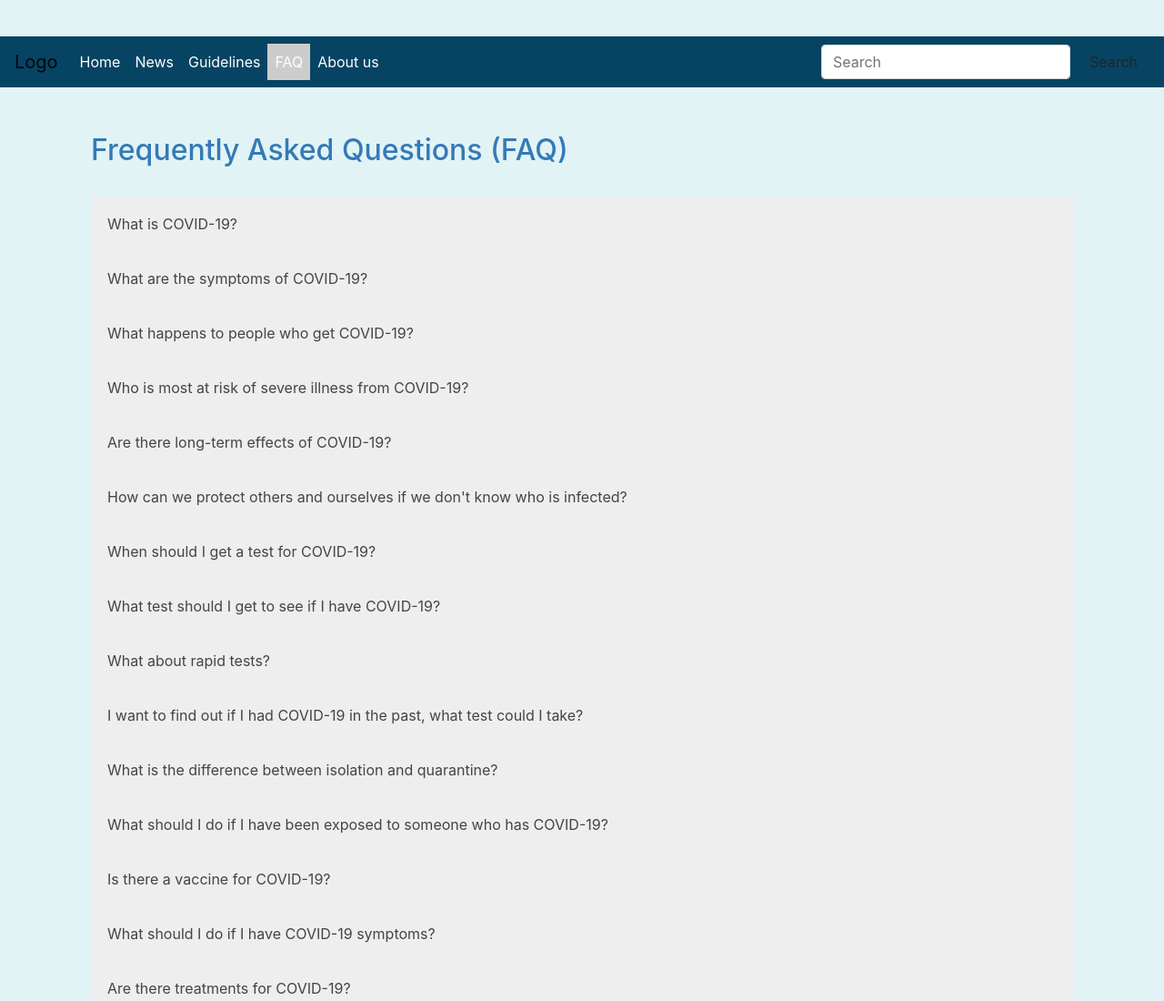
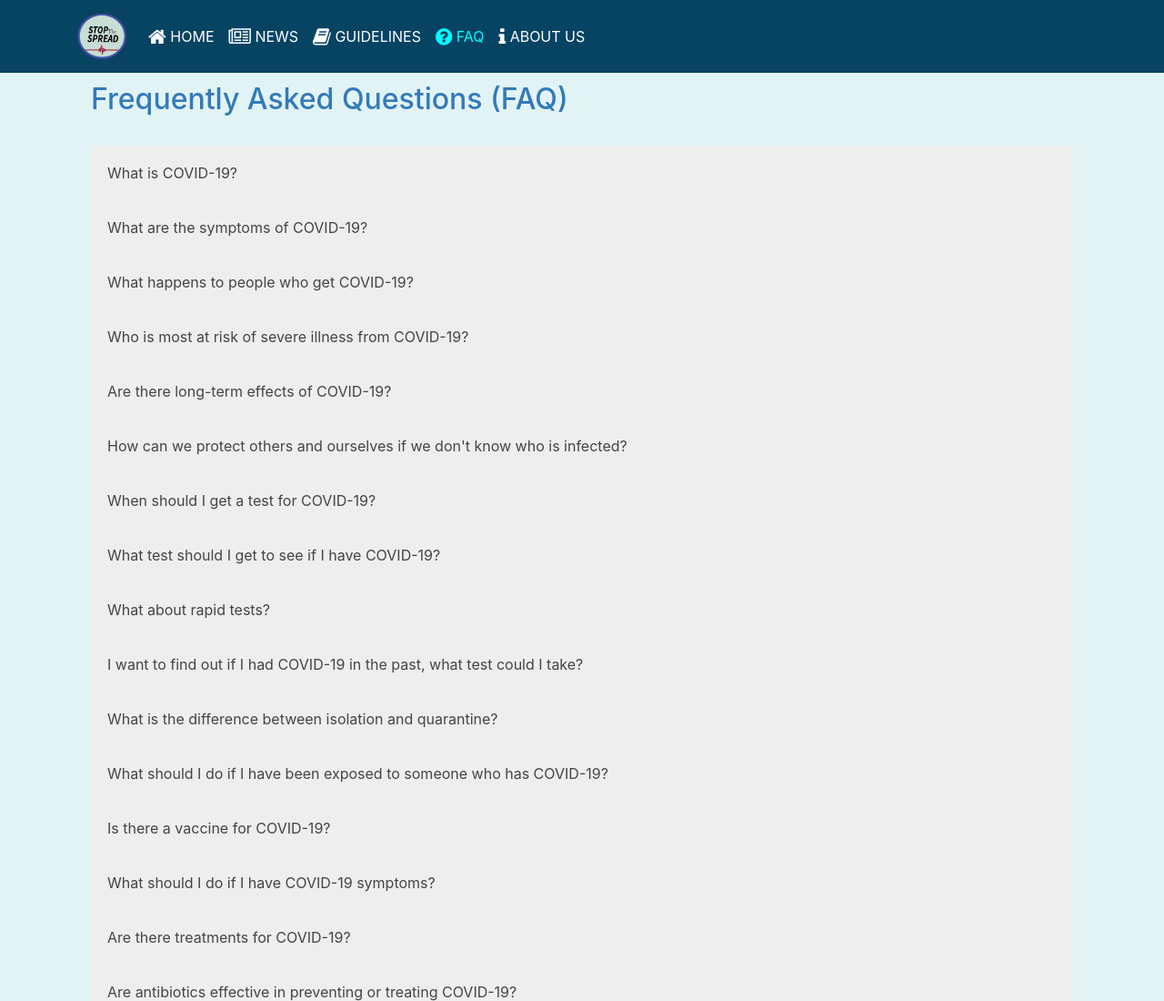
Before and after one commit to alex999ar/coronaSite, a website: page faq.html in a window 1280 px wide. Shown: the top 1100 px of the page at 91% size. Drawn offline with nearby package versions, Linux system fonts and the light colour scheme; no server answers.

Commit message:
Fix nav bar

```diff
--- a/css/styles.css
+++ b/css/styles.css
@@ -10,10 +10,15 @@
     min-height: 400px;
 }
 
-
+/* The color of the nav bar links at the top */
 .nav-link{
     color: white !important;
 }
+
+/* The color of the active link in the nav bar */
+.navbar-nav > .active > a {
+    color: aqua!important;
+  }
 
 .bg-light {
     background-color: #074463 !important;
@@ -23,6 +28,7 @@
 body {
     padding: 40px 0px 0px 0px;
     z-index: 0;
+    background-color: #e2f3f5;
 }
 
 tr:hover {
@@ -61,26 +67,24 @@ tr:hover {
     z-index: +1;
 }
 
-body{
-    background-color: #e2f3f5;
-}
-
 .video-container {
     position: relative;
     width: 100%;
     padding-bottom: 56.25%;
-  }
+}
 
-  .video {
+.video {
     position: absolute;
     top: 0;
     left: 0;
     width: 100%;
     height: 100%;
     border: 0;
-  }
+}
 
-
+.navbar-default .navbar-nav > .active > a, .navbar-default .navbar-nav >
+.active > a:hover, .navbar-default .navbar-nav > .active > a:focus
+{ color: #333333!important; /* <----- change your color here*/ background-color: black; }
 
 .accordion-section .panel-default > .panel-heading {
     border: 0;
@@ -122,7 +126,7 @@ body{
 }
 
 /* Add a background color to the button if it is clicked on (add the .active class with JS), and when you move the mouse over it (hover) */
-.active, .accordion:hover {
+.accordion:hover {
   background-color: #ccc;
 }
 
--- a/faq.html
+++ b/faq.html
@@ -16,34 +16,31 @@
 </head>
 
 <body>
-    <nav class="navbar navbar-expand-sm navbar-light bg-light">
-        <button class="navbar-toggler" type="button" data-toggle="collapse" data-target="#navbarTogglerDemo03"
-            aria-controls="navbarTogglerDemo03" aria-expanded="false" aria-label="Toggle navigation">
-            <span class="navbar-toggler-icon"></span>
-        </button>
-        <a class="navbar-brand" href="#">Logo</a>
-        <div class="collapse navbar-collapse" id="navbarTogglerDemo03">
-            <ul class="navbar-nav mr-auto mt-2 mt-lg-0">
-                <li class="nav-item">
-                    <a class="nav-link" href="./index.html">Home <span class="sr-only"></span></a>
-                </li>
-                <li class="nav-item">
-                    <a class="nav-link" href="./news.html">News</a>
-                </li>
-                <li class="nav-item">
-                    <a class="nav-link" href="./guidelines.html">Guidelines</a>
-                </li>
-                <li class="nav-item active">
-                    <a class="nav-link" href="#">FAQ</a>
-                </li>
-                <li class="nav-item">
-                    <a class="nav-link" href="./aboutus.html">About us</a>
-                </li>
-            </ul>
-            <form class="form-inline my-2 my-lg-0">
-                <input class="form-control mr-sm-2" type="search" placeholder="Search" aria-label="Search">
-                <button class="btn btn-outline-default my-2 my-sm-0" type="submit">Search</button>
-            </form>
+    <nav class="navbar navbar-expand-md navbar-light bg-light fixed-top ">
+        <div class="container">
+
+            <a class="navbar-brand" href="#"><img src="images/logo.png" width="54"></a>
+
+            <button class="navbar-toggler" type="button" data-toggle="collapse" data-target="#Navbar">
+                <span class="navbar-toggler-icon"></span>
+            </button>
+
+            <div class="collapse navbar-collapse" id="Navbar">
+                <ul class="navbar-nav">
+                    <li class="nav-item"><a class="nav-link" href="./index.html"><span
+                                class="fa fa-home fa-lg"></span>
+                            HOME</a></li>
+                    <li class="nav-item"><a class="nav-link" href="./news.html"><span
+                                class="fa fa-newspaper-o fa-lg"></span> NEWS</a>
+                    </li>
+                    <li class="nav-item"><a class="nav-link" href="./guidelines.html"><span
+                                class="fa fa-book fa-lg"></span> GUIDELINES</a></li>
+                    <li class="nav-item active"><a class="nav-link" href="#"><span class="fa fa-question-circle fa-lg"></span>
+                            FAQ</a></li>
+                    <li class="nav-item"><a class="nav-link" href="./aboutus.html"><span
+                                class="fa fa-info fa-lg"></span> ABOUT US</a></li>
+                </ul>
+            </div>
         </div>
     </nav>
     <div class="container">
```
Also changed, not shown: guidelines.html (+24 -28 lines), index.html (+5 -10 lines), news.html (+17 -24 lines).
